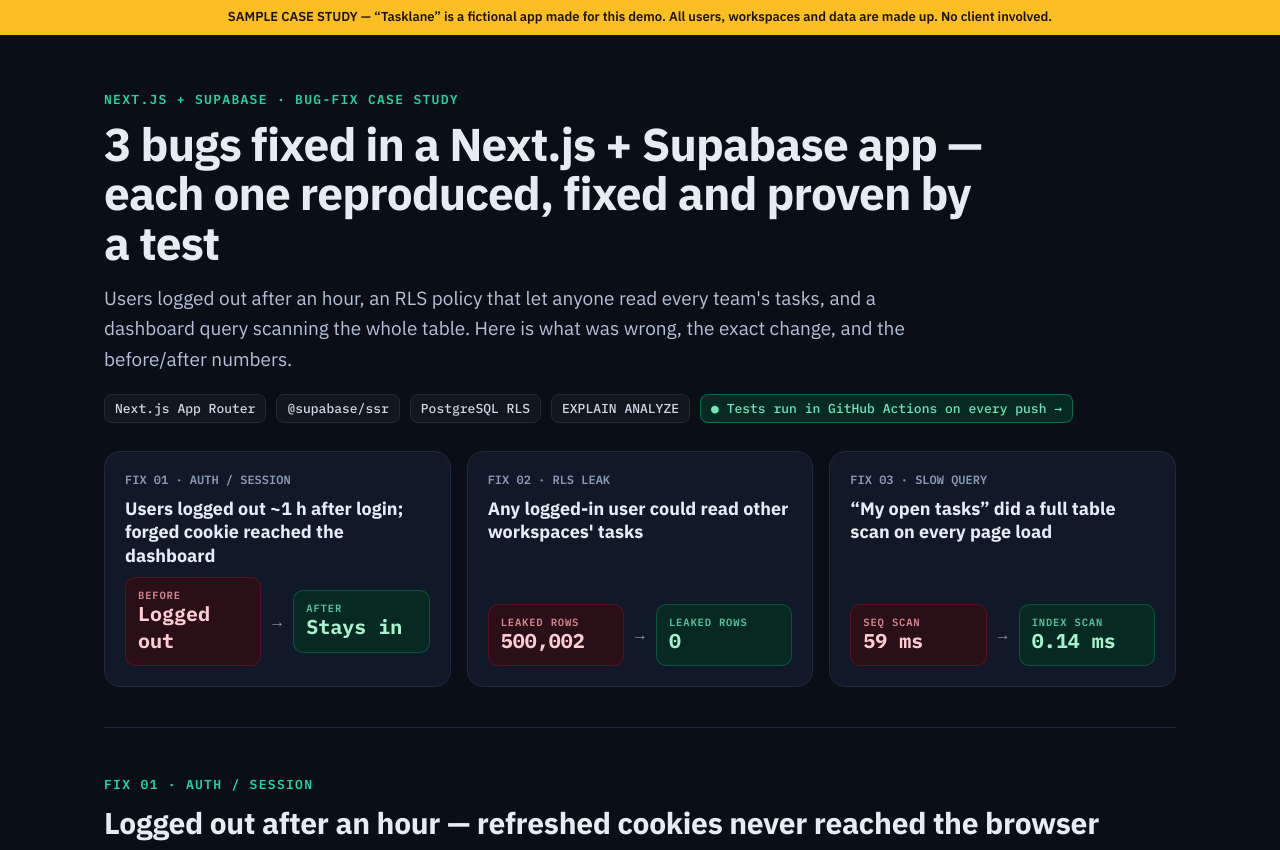
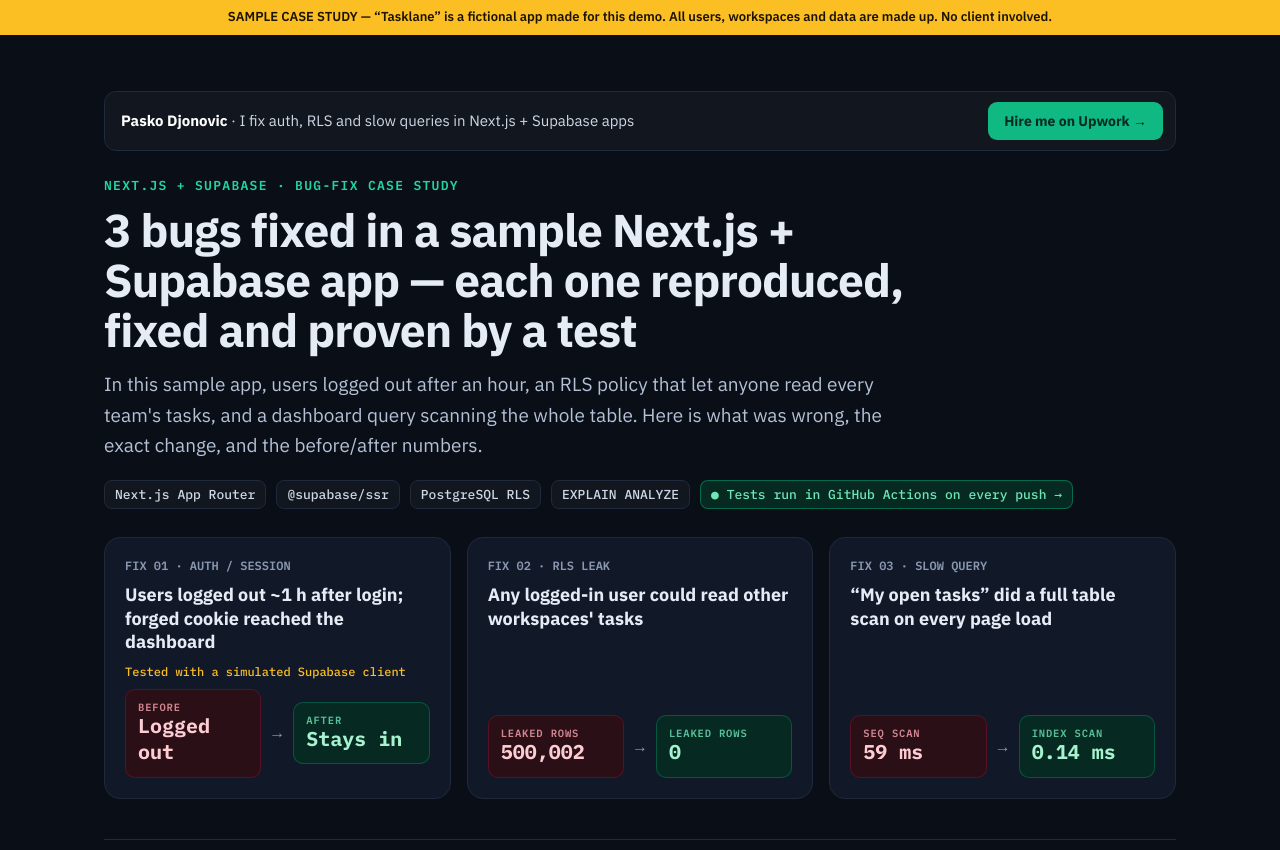
Before and after one commit to djonovic/nextjs-supabase-bugfix-case-study, a website: page docs/index.html in a window 1280 px wide. Shown: the top 850 px of the page. Drawn offline with Linux system fonts and the light colour scheme.

Commit message:
Hero: byline + Upwork hire link, 'In this sample app…' wording, auth card notes the simulated Supabase client

```diff
--- a/docs/index.html
+++ b/docs/index.html
@@ -14,13 +14,14 @@
 <div class="banner">SAMPLE CASE STUDY — “Tasklane” is a fictional app made for this demo. All users, workspaces and data are made up. No client involved.</div>
 <div class="wrap">
 <header>
+  <div class="byline"><span><b>Pasko Djonovic</b> · I fix auth, RLS and slow queries in Next.js + Supabase apps</span><a class="hirebtn" href="https://www.upwork.com/freelancers/paskodjonovic" target="_blank" rel="noopener">Hire me on Upwork →</a></div>
   <div class="kick">Next.js + Supabase · bug-fix case study</div>
-  <h1>3 bugs fixed in a Next.js + Supabase app — each one reproduced, fixed and proven by a test</h1>
-  <p class="lead">Users logged out after an hour, an RLS policy that let anyone read every team's tasks, and a dashboard query scanning the whole table. Here is what was wrong, the exact change, and the before/after numbers.</p>
+  <h1>3 bugs fixed in a sample Next.js + Supabase app — each one reproduced, fixed and proven by a test</h1>
+  <p class="lead">In this sample app, users logged out after an hour, an RLS policy that let anyone read every team's tasks, and a dashboard query scanning the whole table. Here is what was wrong, the exact change, and the before/after numbers.</p>
   <div class="meta"><span>Next.js App Router</span><span>@supabase/ssr</span><span>PostgreSQL RLS</span><span>EXPLAIN ANALYZE</span>
     <a href="https://github.com/djonovic/nextjs-supabase-bugfix-case-study/actions/workflows/ci.yml" style="font:500 13px var(--mono);color:#6ee7b7;border:1px solid #05966999;background:#062a22;padding:5px 10px;border-radius:8px;text-decoration:none">● Tests run in GitHub Actions on every push →</a></div>
   <div class="cards">
-    <a class="card" href="#fix-1"><span class="n">FIX 01 · AUTH / SESSION</span><h3>Users logged out ~1 h after login; forged cookie reached the dashboard</h3>
+    <a class="card" href="#fix-1"><span class="n">FIX 01 · AUTH / SESSION</span><h3>Users logged out ~1 h after login; forged cookie reached the dashboard</h3><span class="sim">Tested with a simulated Supabase client</span>
       <div class="ba"><div class="b"><small>Before</small><strong>Logged out</strong></div><i>→</i><div class="a"><small>After</small><strong>Stays in</strong></div></div></a>
     <a class="card" href="#fix-2"><span class="n">FIX 02 · RLS LEAK</span><h3>Any logged-in user could read other workspaces' tasks</h3>
       <div class="ba"><div class="b"><small>Leaked rows</small><strong>500,002</strong></div><i>→</i><div class="a"><small>Leaked rows</small><strong>0</strong></div></div></a>
--- a/docs/style.css
+++ b/docs/style.css
@@ -45,3 +45,8 @@ footer .row{display:flex;justify-content:space-between;gap:16px;flex-wrap:wrap;a
 @media(max-width:860px){h1{font-size:32px}.cards,.grid{grid-template-columns:1fr}}
 .grid>*{min-width:0}
 code{overflow-wrap:anywhere}
+.byline{display:flex;justify-content:space-between;align-items:center;gap:14px;flex-wrap:wrap;background:#ffffff08;border:1px solid var(--line);border-radius:12px;padding:10px 12px 10px 16px;margin-bottom:26px;color:#cdd7e6;font-size:15px}
+.byline b{color:#fff}
+.hirebtn{background:#10b981;color:#022c22;font-weight:700;font-size:14px;padding:8px 16px;border-radius:9px;text-decoration:none;white-space:nowrap}
+.hirebtn:hover{background:#34d399}
+.card .sim{font:500 12px var(--mono);color:#fbbf24}
```
Also changed, not shown: README.md.
